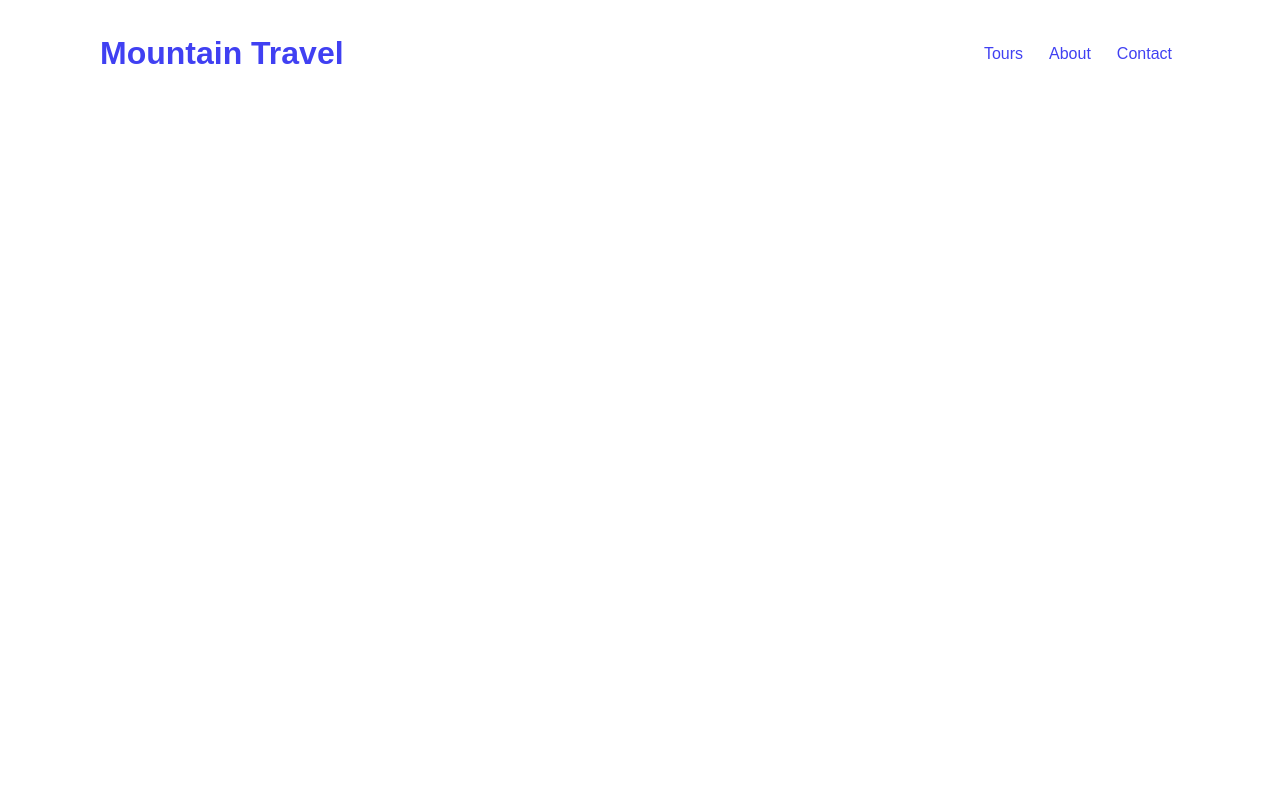
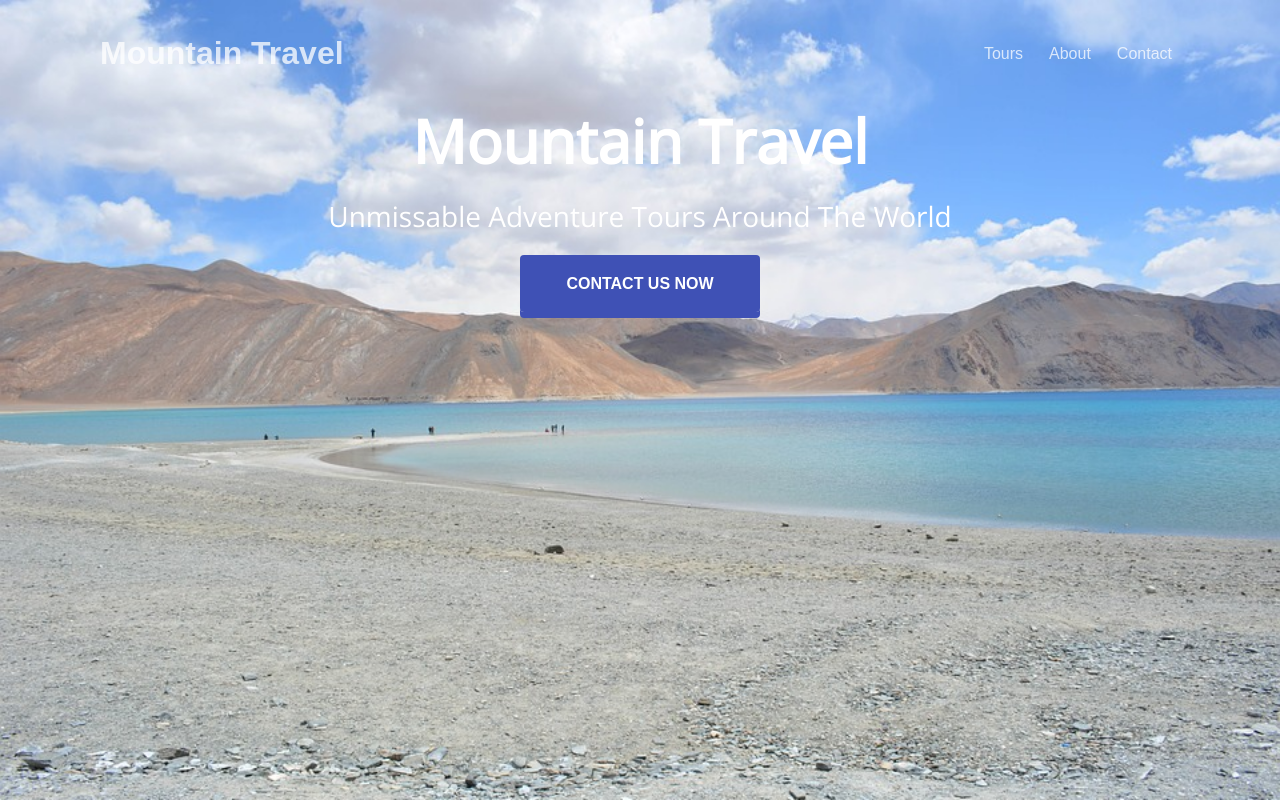
Before and after one commit to Subham134/animations, a plain HTML site: page landing/index.html in a window 1280 px wide. Drawn offline with nearby package versions, Linux system fonts and the light colour scheme.

Commit message:
adding image and animations

```diff
--- a/assets/index.css
+++ b/assets/index.css
@@ -14,9 +14,31 @@ nav{
 a{
     text-decoration: none;
     opacity: 0.75;
+    color: #fff;
+
+}
+a.btn{
+    border-radius: 4px;
+    text-transform: uppercase;
+    font-weight: bold;
+    text-align: center;
+    background-color: #3f51b5;
+    opacity: 1;
+    box-shadow: 0px 6px #3f51b5;
+}
+section{
+    display: flex;
+    flex-direction: column;
+    align-items: center;
+    padding: 100px 80px;
 }
 a:hover{
     opacity:1;
+    color: rgb(2, 10,237);
+    box-shadow: 0px 4px #3f51b5;
+}
+a:active{
+    box-shadow: 0px 0px #3f51b5;
 }
 header{
     display: flex;
@@ -25,6 +47,9 @@ header{
     padding: 35px 100px 0;
     animation: x 1.5s ease-out forwards;
     opacity: 0;
+    position: absolute;
+    width: 100%;
+    color: #fff;
 }
 @keyframes x{
     100%{
@@ -40,7 +65,50 @@ header nav{
 
 
 }
-nav li{
+ header nav li{
     margin: 0px 13px;
     font-weight: 400;
 }
+.hero{
+    position: relative;
+    align-items: center;
+    text-align: center;
+    min-height: 100vh;
+    color: #fff;
+
+}
+.hero .background-image{
+    position: absolute;
+    left: 0;
+    top:0;
+    height: 100%;
+    width: 100%;
+    background-size: cover;
+    z-index: -1;
+    background-color: #80a3db;
+}
+.hero h1{
+    font: bold 60px "Open Sans",sans-serif;
+    margin-bottom: 15px;
+
+}
+.hero h3{
+    font: normal 28px "Open Sans",sans-serif;
+    margin-bottom: 40px;
+
+}
+.hero a.btn{
+    padding:20px 46px;
+
+}
+.hero-content-area{
+opacity:0;
+margin-top: 100px;
+animation: Y 1s linear forwards;
+}
+@keyframes Y{
+    100%{
+        opacity:1;
+        margin-top:0px;
+    }
+}
--- a/landing/index.html
+++ b/landing/index.html
@@ -13,13 +13,20 @@
     <header>
         <h1><a href="#">Mountain Travel</a></h1>
         <nav>
-            <li><a href="#">Tours</a></li>
+            <li><a href="#">Tours   </a></li>
             <li><a href="#">About</a></li>
             <li><a href="#">Contact</a></li>
 
         </nav>
     </header>
-
+<section class="hero">
+    <div class="background-image" style="background-image: url(../assets/images/lake-2594425_960_720.jpg);"></div>
+    <div class="hero-content-area">
+        <h1>Mountain Travel</h1>
+        <h3>Unmissable Adventure Tours Around The World</h3>
+        <a class="btn" href="#" >Contact Us Now</a>
+    </div>
+</section>
 </body>
 
 </html>
```
Also changed, not shown: assets/images/ladakh-397883_960_720.jpg (added), assets/images/lake-2594425_960_720.jpg (added), assets/images/pangong-tso-1650946_960_720.jpg (added), images/download.jpeg (deleted), images/images.jpeg (deleted), images/main-qimg-368c38b1cf6e6a06632bd8a0c3720915-c.jpeg (deleted).
